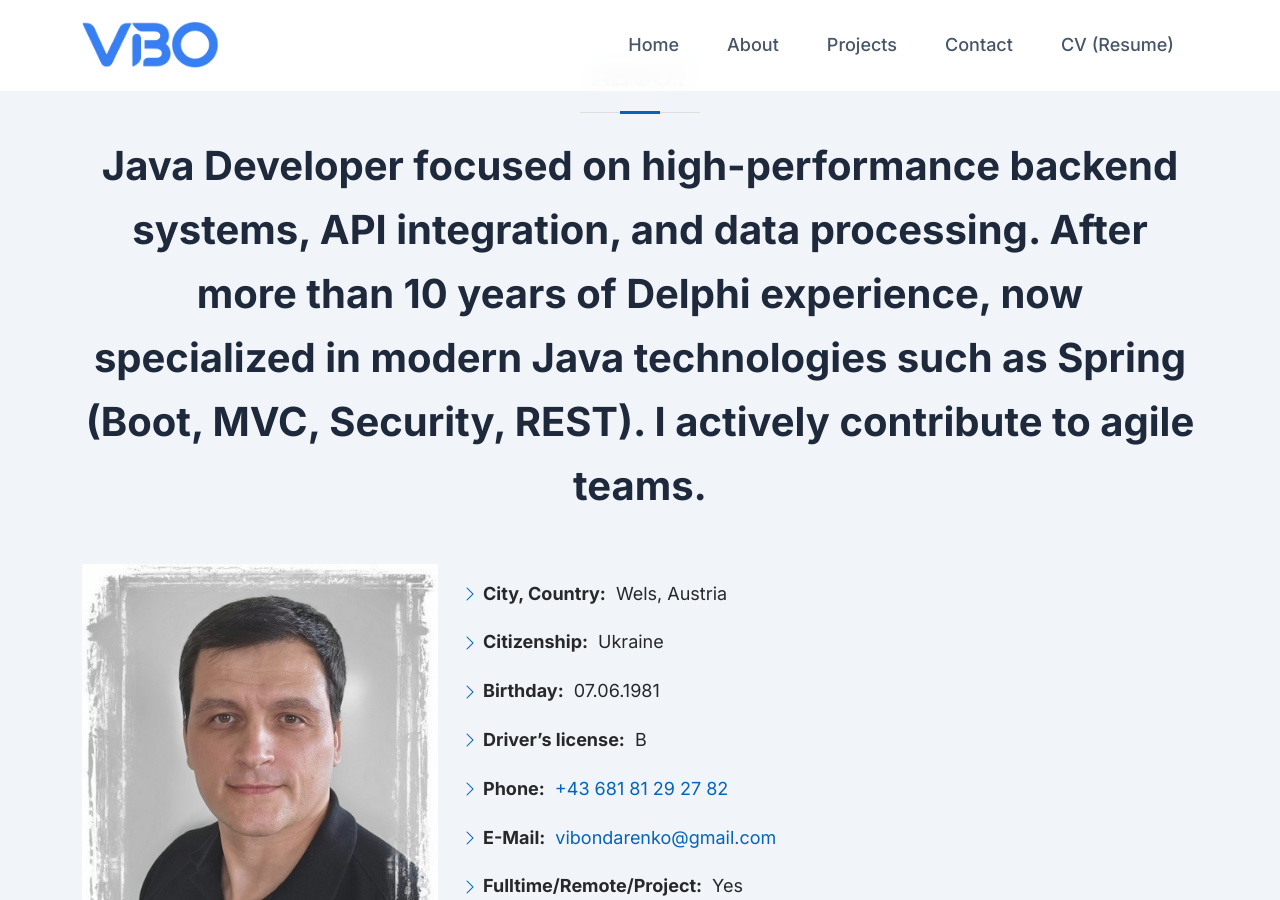
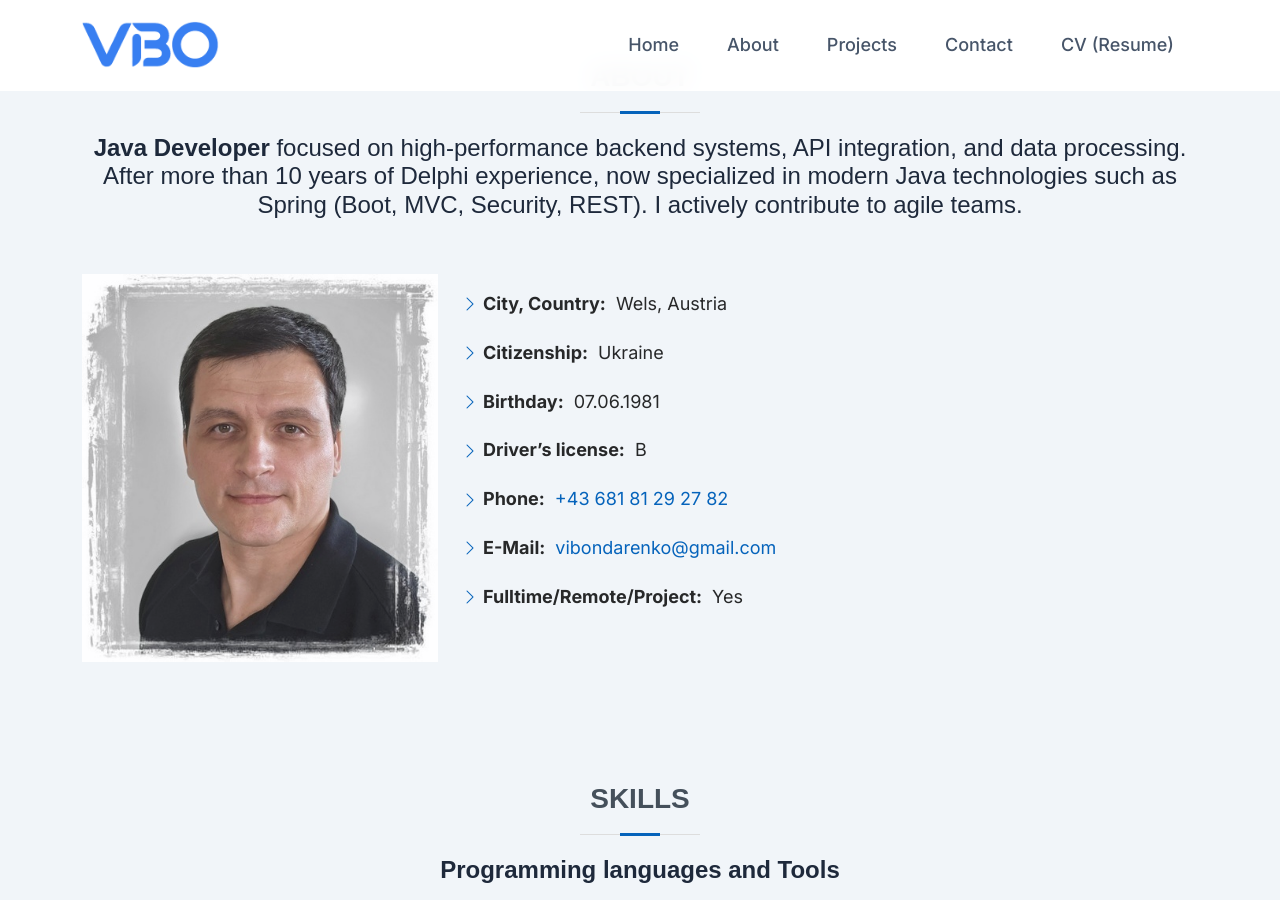
Before and after one commit to VIBondarenko/vibondarenko.github.io, a Jekyll site: the page built from cv/index.html, in a window 1280 px wide and 900 px high. Built offline with Jekyll 4.4.1, drawn with Linux system fonts in a browser that asks for light colours; nearby versions of some CDN libraries; library files that are not in the unit come from our copies.

Commit message:
fix: update About, Skills, and Resume sections to use h4 for improved formatting

```diff
--- a/cv/index.html
+++ b/cv/index.html
@@ -11,11 +11,11 @@
       <div class="container" data-aos="fade-up">
         <div class="section-title">
           <h2>About</h2>
-          <p>
+          <h4>
             <strong>Java Developer</strong> focused on high-performance backend systems, API integration, and data processing.
             After more than 10 years of Delphi experience, now specialized in modern Java technologies such
             as Spring (Boot, MVC, Security, REST). I actively contribute to agile teams.
-          </p>
+          </h4>
         </div>
         <div class="row">
           <div class="col-lg-4">
@@ -47,7 +47,7 @@
       <div class="container" data-aos="fade-up">
         <div class="section-title">
           <h2>Skills</h2>
-          <p>Programming languages and Tools</p>
+          <h4><strong>Programming languages and Tools</strong></h4>
         </div>
 
         <div class="row skills-content">
@@ -105,7 +105,7 @@
 
         <div class="section-title">
           <h2>Resume</h2>
-          <p> <a href="https://drive.google.com/file/d/1NHQuPt2uFIe8u_N5Z2jYwLzKLwRowMKO/view?usp=drive_link" target="_blank" rel="noopener">Download My Resume (English)</a> </p>
+          <h4> <a href="https://drive.google.com/file/d/1NHQuPt2uFIe8u_N5Z2jYwLzKLwRowMKO/view?usp=drive_link" target="_blank" rel="noopener">Download My Resume (English)</a> </h4>
         </div>
 
         <div class="row">
```
